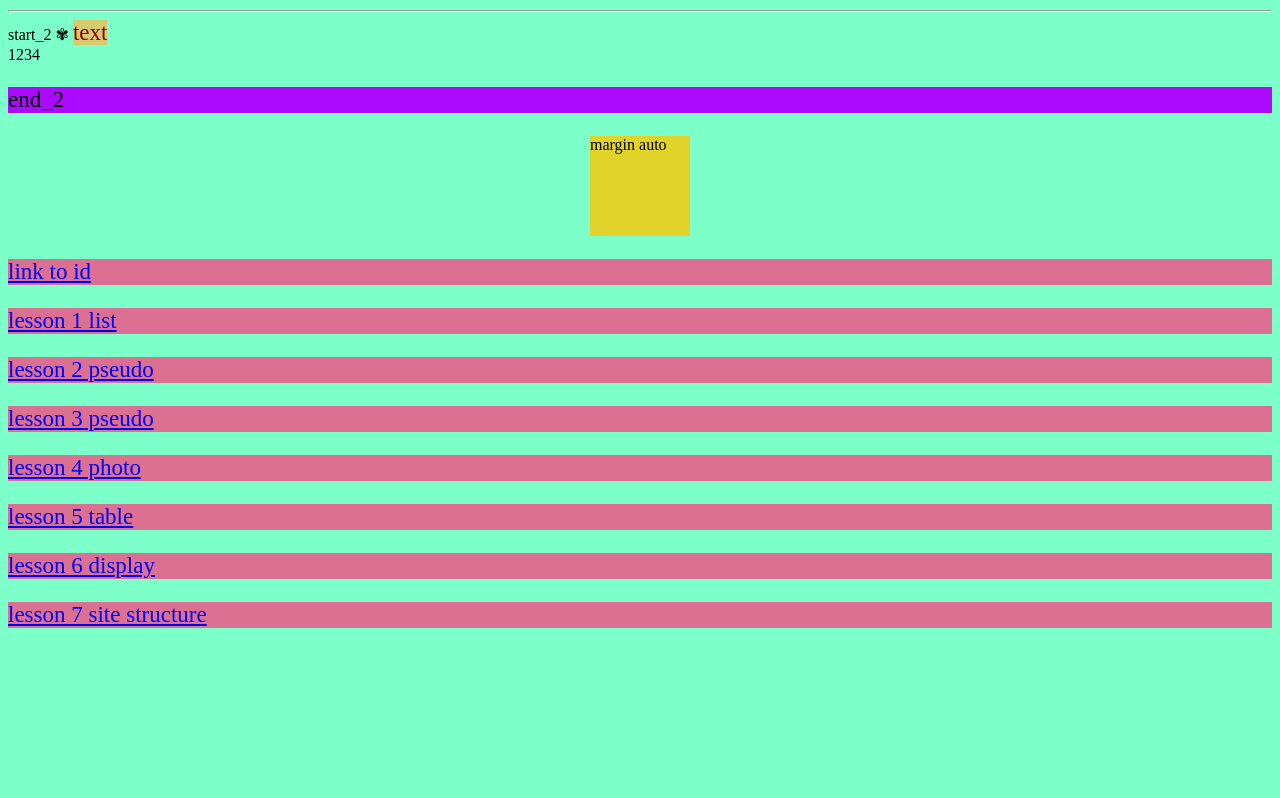
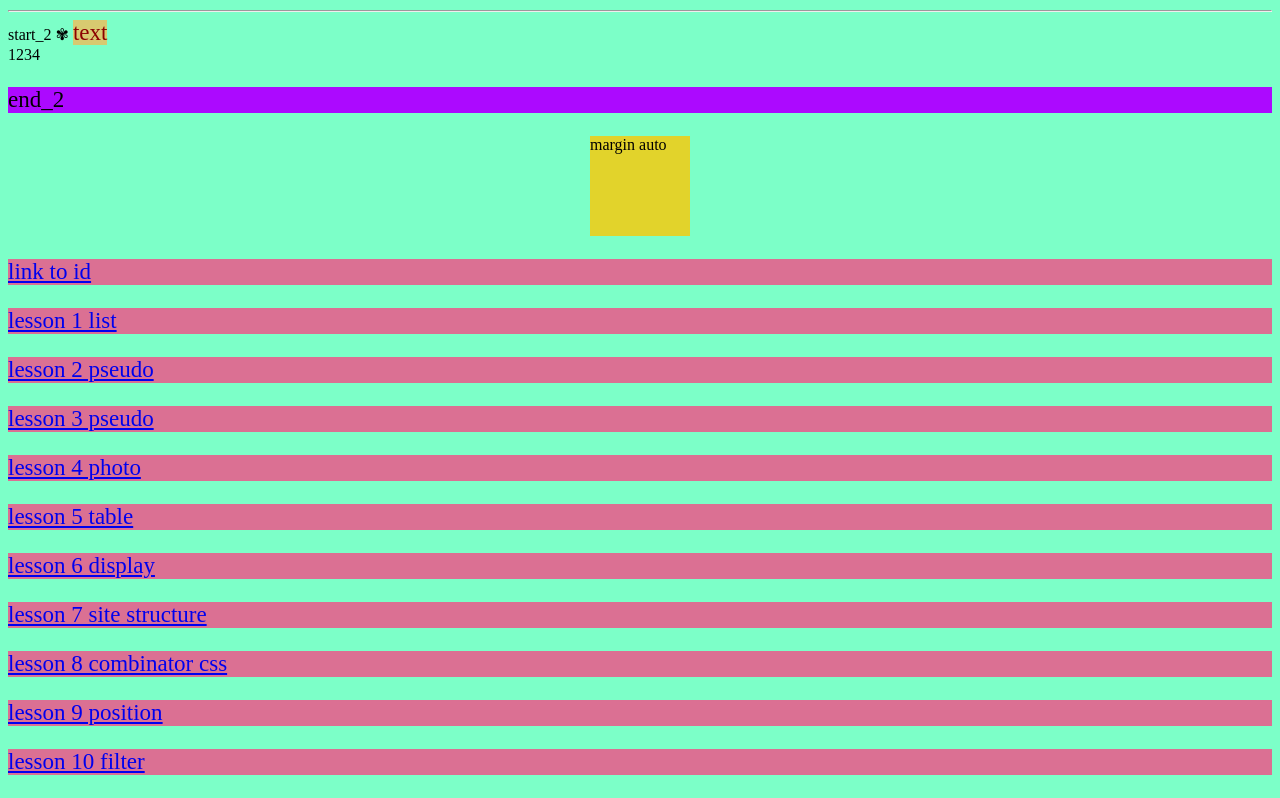
Before and after one commit to andreyka101/Maksim_web, a plain HTML site: page index.html in a window 1280 px wide. Shown: the part 499-1297 px from the top of the page. Before the commit the page ends 1150 px from the top, so only its background shows below. Drawn offline with Linux system fonts and the light colour scheme.

Commit message:
efefefefefef

```diff
--- a/index.html
+++ b/index.html
@@ -235,6 +235,21 @@
             lesson 7 site structure
         </a>
     </p>
+    <p>
+        <a href="./lesson_8_combinator_css.html">
+            lesson 8 combinator css
+        </a>
+    </p>
+    <p>
+        <a href="./lesson_9_position.html">
+            lesson 9 position
+        </a>
+    </p>
+    <p>
+        <a href="./lesson_10_filter.html">
+            lesson 10 filter
+        </a>
+    </p>
 
 
 
```
Also changed, not shown: lesson_10_filter.html (+3 -2 lines), lesson_8_combinator_css.html (renamed from lesson_8_none.html, +8 -3 lines), lesson_9_position.html (+8 -0 lines).
